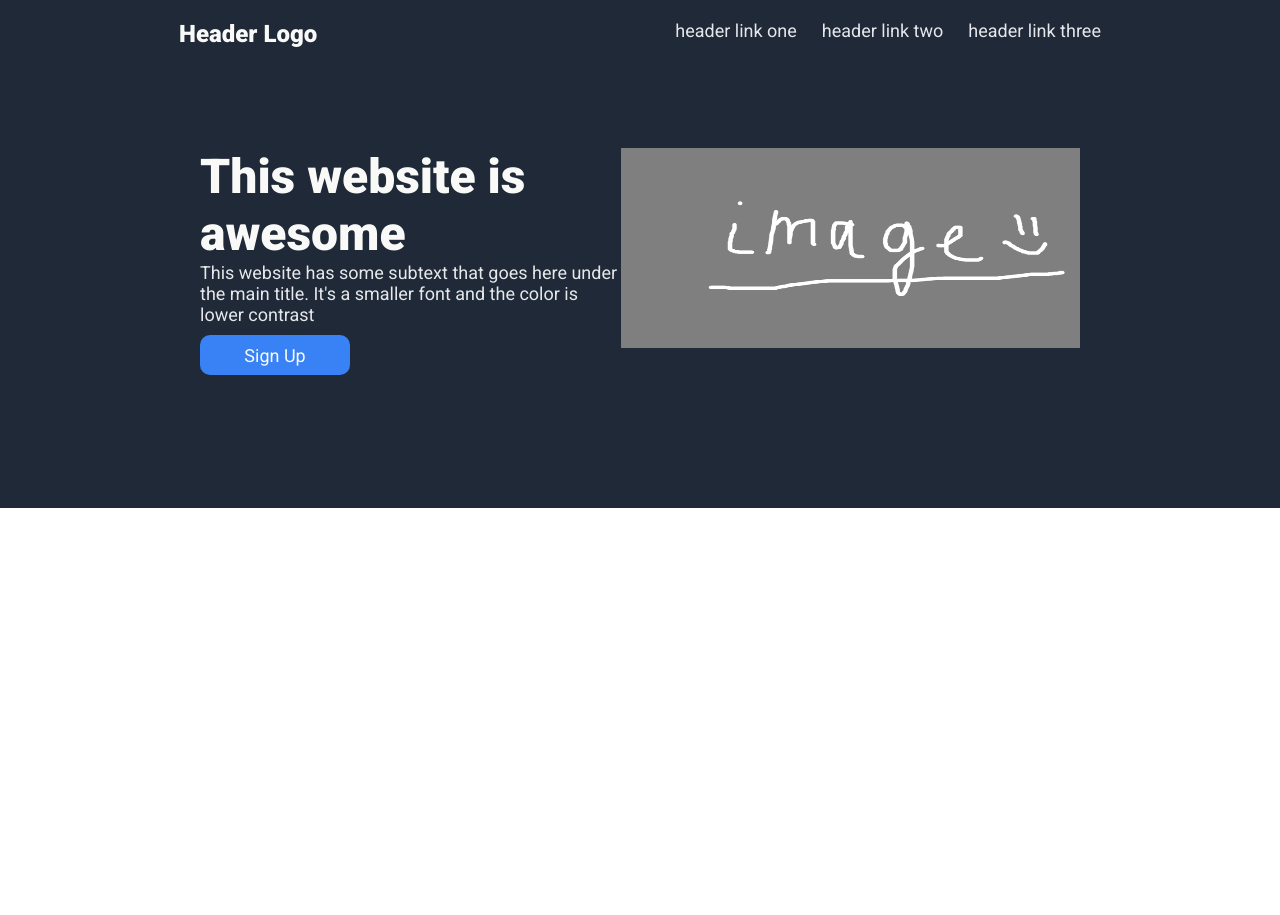
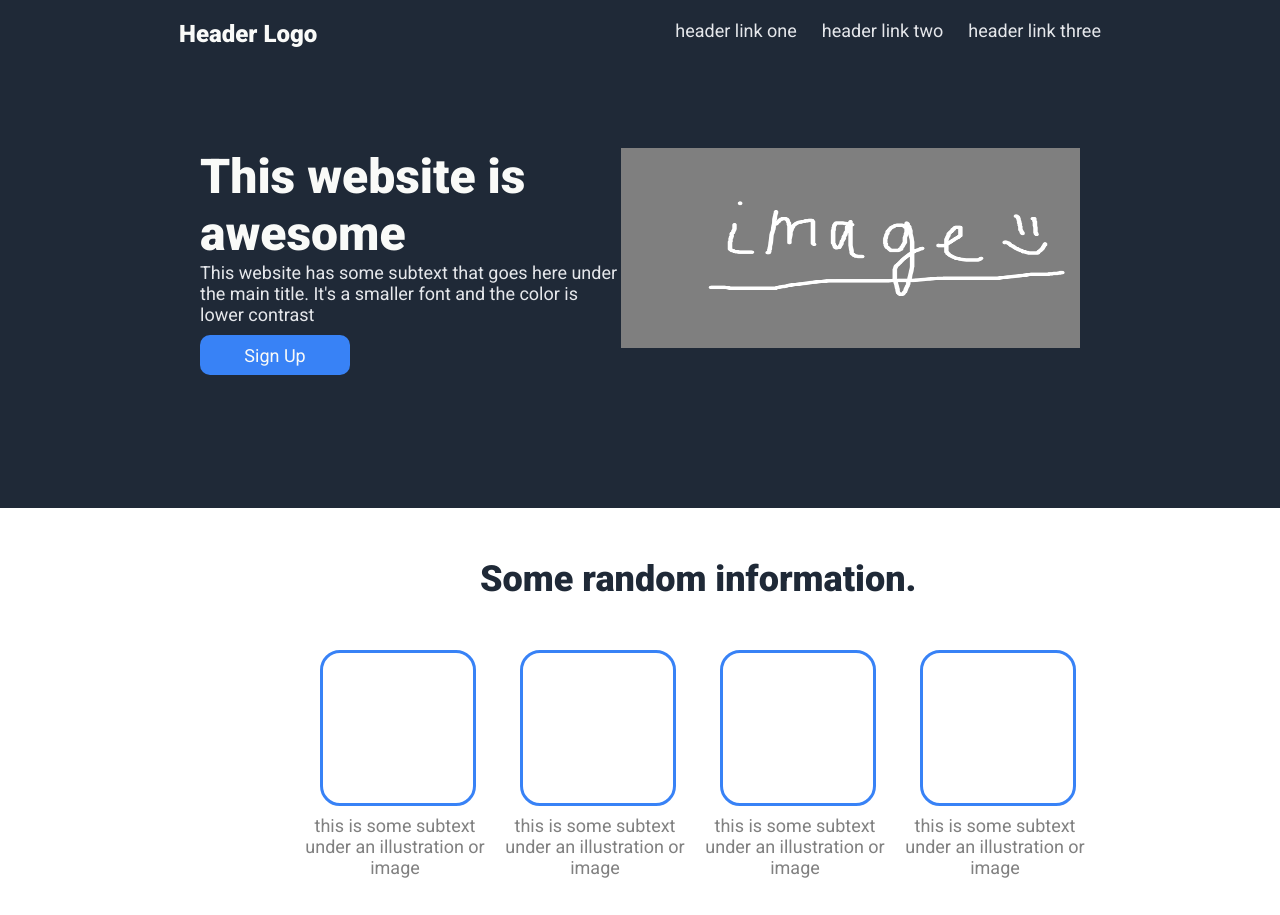
Before and after one commit to Angry3vilbot/simple-landing-page, a plain HTML site: page index.html in a window 1280 px wide. Before the commit the page ends 800 px from the top, so only its background shows below. Drawn offline with Linux system fonts and the light colour scheme.

Commit message:
Add text to center. Finish 90% of illustration

```diff
--- a/index.html
+++ b/index.html
@@ -26,5 +26,18 @@
 	</div>
 	<img src="imagePlaceholder.png">
 </div>
+<div id="center">
+	<h1>Some random information.</h1>
+	<div id="illustrationGrid">
+		<div class="illustration"></div>
+		<div class="illustration"></div>
+		<div class="illustration"></div>
+		<div class="illustration"></div>
+		<p>this is some subtext under an illustration or image</p>
+		<p>this is some subtext under an illustration or image</p>
+		<p>this is some subtext under an illustration or image</p>
+		<p>this is some subtext under an illustration or image</p>
+	</div>
+</div>
 </body>
 </html>
--- a/style.css
+++ b/style.css
@@ -64,3 +64,38 @@ header{
 	width: 1000px;
 	height: 200px;
 }
+#center{
+	display: flex;
+	flex-direction: column;
+/*	justify-content: center;*/
+	padding-top: 50px;
+	padding-left: 25%;
+}
+#center h1{
+	font-size: 36px;
+	font-weight: 800;
+	color: #1F2937;
+	margin-bottom: 50px;
+	justify-self: center;
+	margin-left: 160px;
+}
+#illustrationGrid{
+	display: grid;
+	grid-template-columns: 100px 100px 100px 100px;
+	grid-auto-rows: 100px;
+	grid-gap: 100px;
+	grid-row-gap: 65px;
+}
+.illustration{
+	width: 150px;
+	height: 150px;
+	border: solid 3px #3882F6;
+	border-radius: 20px;
+}
+#illustrationGrid p{
+	font-size: 18px;
+	color: gray;
+	width: 190px;
+	text-align: center;
+	margin-left: -20px;
+}
```
